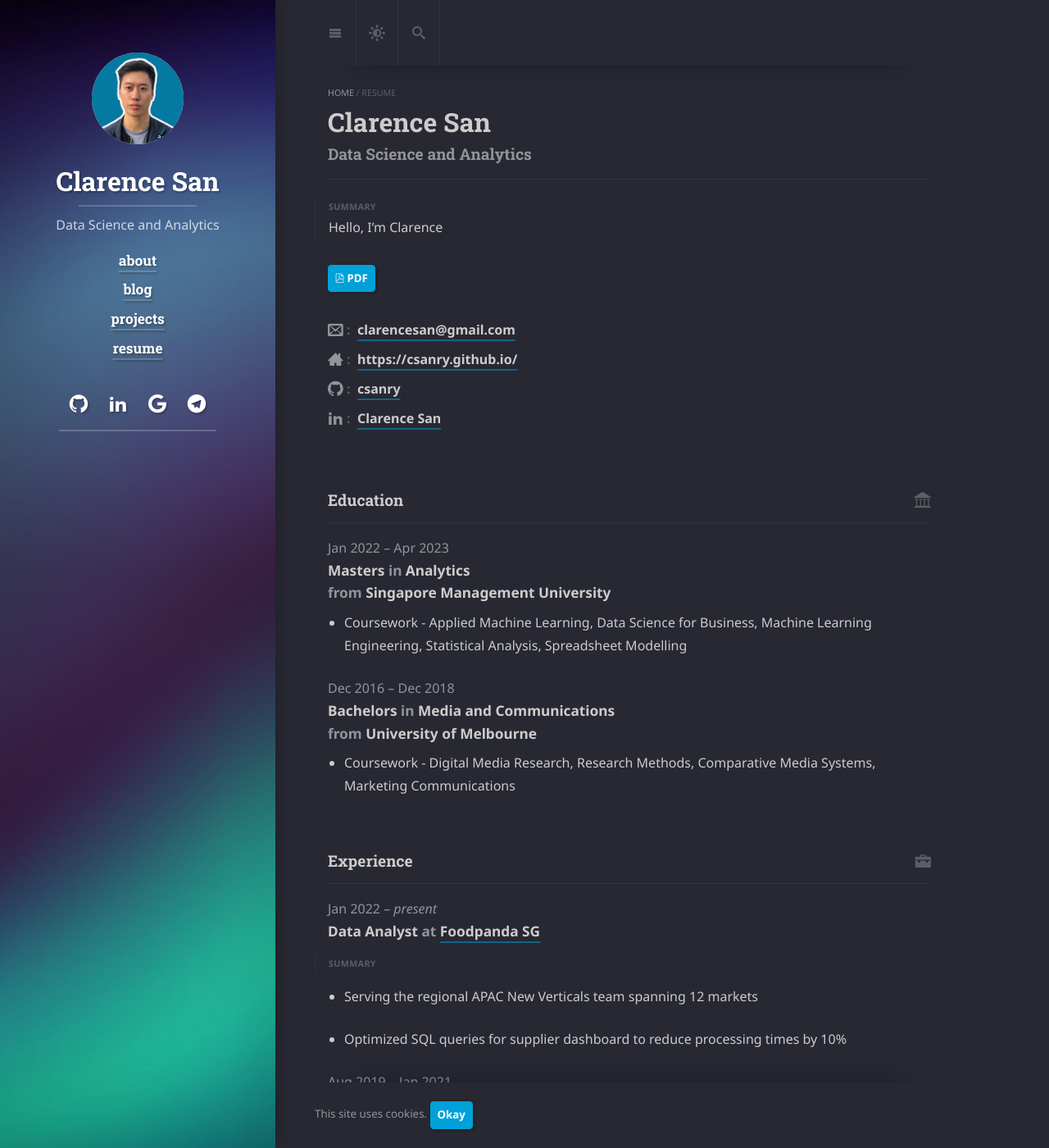
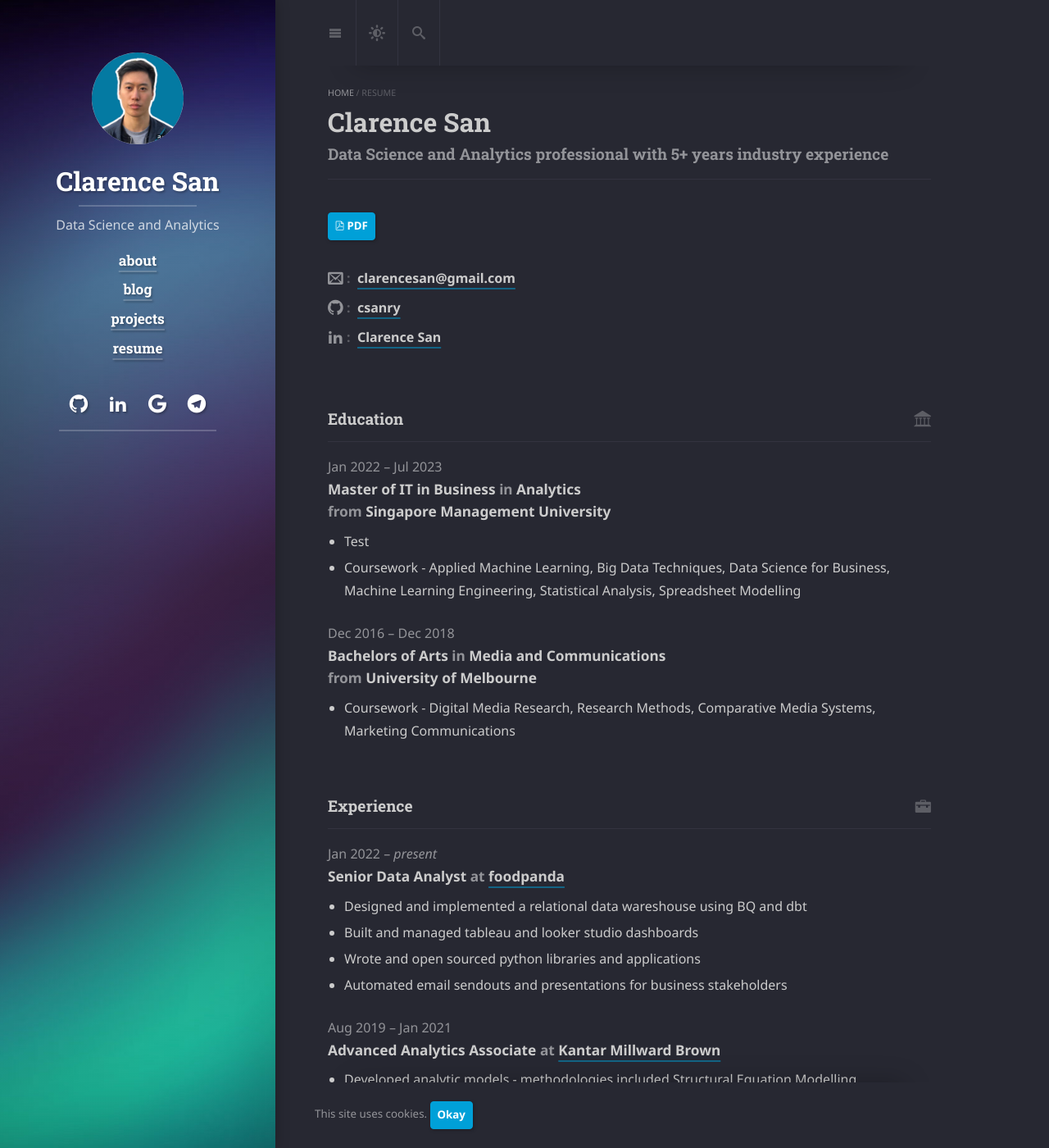
Before and after one commit to csanry/csanry.github.io, a Jekyll site: the page built from resume.md, in a window 1280 px wide and 1400 px high. Shown: the whole window at 82% size. Built offline with Jekyll 4.4.1, drawn with Linux system fonts in a browser that asks for light colours; cached includes are drawn as plain includes; nearby versions of some CDN libraries; some web fonts are replaced; library files that are not in the unit come from our copies; some of the changed text lies outside the part shown.

Commit message:
chore: update resume content

```diff
--- a/_data/resume.yml
+++ b/_data/resume.yml
@@ -1,12 +1,11 @@
 basics:
-  name: "Clarence San"
-  label: "Data Science and Analytics"
+  name: Clarence San
+  label: Data Science and Analytics professional with 5+ years industry experience
   picture:
   email: "clarencesan@gmail.com"
   phone: ""
-  website: "https://csanry.github.io/"
-  summary: >
-    Hello, I'm Clarence
+  website:
+  summary:
   profiles:
     - network: "Github"
       username: "csanry"
@@ -15,45 +14,47 @@ basics:
       username: "Clarence San"
       url: "https://www.linkedin.com/in/clarencesan/"
 work:
-  - company: "Foodpanda SG"
-    position: "Data Analyst"
-    website: "foodpanda.sg"
+  - company: "foodpanda"
+    position: "Senior Data Analyst"
+    website: "https://www.foodpanda.sg/"
     startDate: "2022-01-01"
     endDate: ""
-    summary: >
-      - Serving the regional APAC New Verticals team spanning 12 markets
+    summary:
     highlights:
-      - Optimized SQL queries for supplier dashboard to reduce processing times by 10%
+      - Designed and implemented a relational data wareshouse using BQ and dbt
+      - Built and managed tableau and looker studio dashboards
+      - Wrote and open sourced python libraries and applications
+      - Automated email sendouts and presentations for business stakeholders
+
   - company: "Kantar Millward Brown"
-    position: "Analytics Associate"
+    position: "Advanced Analytics Associate"
     website: "https://www.kantar.com"
     startDate: "2019-08-01"
     endDate: "2021-01-01"
-    summary: >
-      The Analytics division of Kantar
+    summary:
     highlights:
       - Developed analytic models - methodologies included Structural Equation Modelling, Regression, Classification, Segmentation, Ensemble modelling and Marketing Mix Modelling
       - Conceptualize and spearheaded an APAC-wide knowledge session on improving MS Excel workflows - 500+ attendees
       - Instituted a repository of ~20 Python, R, and VBA scripts to streamline workflow efficiency and reduce time required for menial checks by more than 80%
+
 education:
   - institution: "Singapore Management University"
     area: "Analytics"
-    studyType: "Masters"
+    studyType: "Master of IT in Business"
     startDate: "2022-01-01"
-    endDate: "2023-04-01"
-    # gpa: "4.0"
+    endDate: "2023-07-01"
     courses:
-      - "Coursework - Applied Machine Learning, Data Science for Business, Machine Learning Engineering, Statistical Analysis, Spreadsheet Modelling"
+      - "Test"
+      - "Coursework - Applied Machine Learning, Big Data Techniques, Data Science for Business, Machine Learning Engineering, Statistical Analysis, Spreadsheet Modelling"
   - institution: "University of Melbourne"
     area: "Media and Communications"
-    studyType: "Bachelors"
+    studyType: "Bachelors of Arts"
     startDate: "2016-12-01"
     endDate: "2018-12-01"
-    # gpa: "4.0"
     courses:
       - "Coursework - Digital Media Research, Research Methods, Comparative Media Systems, Marketing Communications"
 projects:
-  - title: "Example title"
+  - title: "Deep Learning "
     startDate: "2018-09-01"
     endDate: "2019-10-01"
     summary: "Summary here"
@@ -79,10 +80,5 @@ skills:
       - "Google Cloud Platform"
       - "BigQuery"
       - "Airflow"
-# references:
-#   - name: "Erlich Bachman"
-#     reference: >
-#       It is my pleasure to recommend Richard, his performance working as a consultant for Main St.
-#       Company proved that he will be a valuable addition to any company.
 
 # <https://jsonresume.org/>
```
